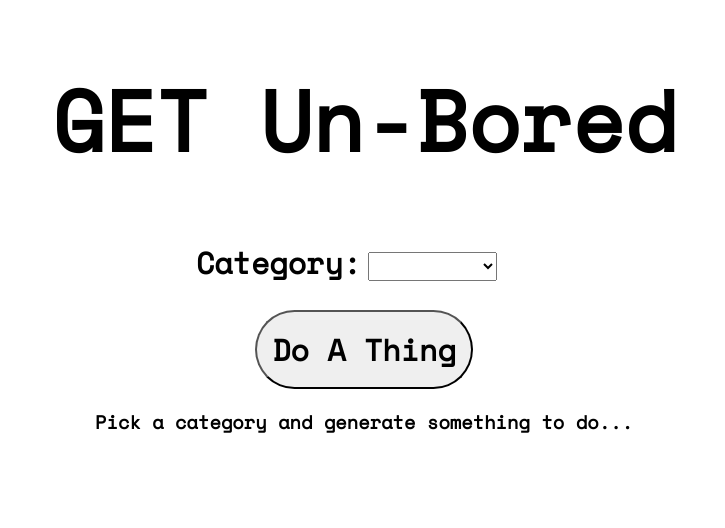
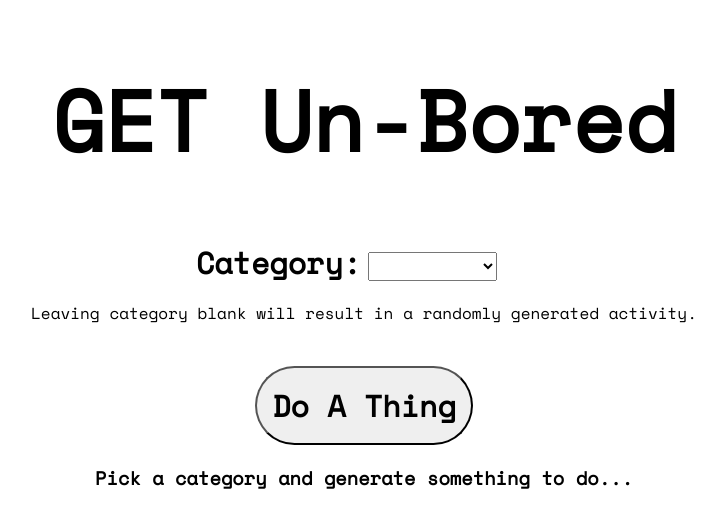
Before and after one commit to Meekb/Un_Bored, a React (Create React App) app: page / in a window 1280 px wide. Shown: the top 528 px of the page, without its empty margins (276-1001 px from the left). Built offline with nearby package versions, Linux system fonts and the light colour scheme.

Commit message:
Verify random info generated when no category selected

```diff
--- a/src/apiCalls.js
+++ b/src/apiCalls.js
@@ -4,6 +4,7 @@ const fetchActivity = async (endpoint) => {
 }
 
 const checkForError = (response) => {
+  console.log(response)
   if (response.ok) {
     return response.json()
   } else {
--- a/src/components/App/App.js
+++ b/src/components/App/App.js
@@ -7,56 +7,42 @@ import './App.css';
 
 export const App = () => {
 
-  const [activeData, setActiveData] = useState(false);
+  const [search, setSearch] = useState(false);
   const [searchCategory, setSearchCategory] = useState('')
   const [suggestedActivity, setSuggestedActivity] = useState('');
   const [errorCode, setErrorCode] = useState('');
-  // const [loading, setLoading] = useState(false);
-  // const history = useHistory();
+  const [loading, setLoading] = useState(false);
 
 
-  const generateActivity = (category) => {
-    let endpath;
-    setSearchCategory(category)
-    console.log(searchCategory)
-    if (searchCategory === '') {
-      endpath = ''
-      console.log(endpath)
-    } else {
-      endpath = `type=:${category}`;
-      console.log(endpath)
+  const generateActivity = (searchCategory) => {
+    let endpath = `type=${searchCategory}`
+    if (searchCategory === undefined) {
+      endpath = ``
     }
-    console.log(fetchActivity(endpath))
     fetchActivity(endpath)
     .then(
       (activityData) => {
         console.log(activityData);
+        setSearch(true)
         setSuggestedActivity(activityData)
-        setActiveData(true)
-        // setLoading(false)
+        setLoading(false)
       }
     )
-    .catch(error => setErrorCode(error.message))
-    // history.push(`/${activity}`);
-    // setLoading(false);
-    // setSuggestedActivity(newAct)
-    // setErrorCode('')
+    .catch(error => setErrorCode(error.message))   // error component for
   }
 
-  useEffect(() => {
-    // setSuggestedActivity()
-  })
+// conditionally render and refactor Route
 
   return (
     <main className="App">
       <header className="App-header">
         <h1>GET Un-Bored</h1>
       </header>
-      <Route exact path='/' render={() => <Form activeData={activeData} generateActivity={generateActivity} setActiveData={setActiveData} setSearchCategory={setSearchCategory} />}/>
+      {!search ? <Route exact path='/' render={() => <Form search={search} generateActivity={generateActivity} setSearch={setSearch} setSearchCategory={setSearchCategory} searchCategory={searchCategory} />}/> : null }
 
-      {activeData && suggestedActivity.length === 0 ? <h3>Loading... </h3> : null }
+      {search && suggestedActivity.length === 0 ? <h3>Loading... </h3> : null }
 
-      {activeData ? <Activity exact path={suggestedActivity.type} activity={suggestedActivity.activity} type={suggestedActivity.type} participants={suggestedActivity.participants} price={suggestedActivity.price} link={suggestedActivity.link} accessibility={suggestedActivity.accessibility} /> : <h3>Pick a category and generate something to do...</h3> }
+      {search ? <Activity exact path={suggestedActivity.type} activity={suggestedActivity.activity} type={suggestedActivity.type} participants={suggestedActivity.participants} price={suggestedActivity.price} link={suggestedActivity.link} accessibility={suggestedActivity.accessibility} /> : <h3>Pick a category and generate something to do...</h3> }
     </main>
   );
 }
--- a/src/components/Form/Form.js
+++ b/src/components/Form/Form.js
@@ -1,27 +1,26 @@
 import React, { useEffect, useState } from 'react';
 import './Form.css'
 
-export const Form = ({ generateActivity, setActiveData, activeData, setSearchCategory }) => {
+export const Form = ({ generateActivity, setSearch, search, setSearchCategory, searchCategory }) => {
 
   const [category, setCategory] = useState('');
 
-  // const [participants, setParticipants] = useState(1);
+  const submitSearch = (e, searchCategory) => {
+    e.preventDefault();
+    generateActivity(searchCategory);
+    setSearch(true)
+  }
 
-const submitSearch = (e, category) => {
-  e.preventDefault();
-  generateActivity(category);
-  setActiveData(true)
-}
-
-useEffect(() => {
-})
+  useEffect(() => {
+    setSearchCategory(category)
+  })
 
   return (
     <main>
       <form>
         <label>Category:</label>
         <select className='activity' onChange={(e) => setCategory(e.target.value)}>
-          <option value='null'></option>
+          <option value='undefined'></option>
           <option value='education'>Education</option>
           <option value='recreational'>Recreation</option>
           <option value='social'>Social</option>
@@ -32,8 +31,9 @@ useEffect(() => {
           <option value='music'>Music</option>
           <option value='busywork'>Busywork</option>
         </select>
+        <p>Leaving category blank will result in a randomly generated activity.</p>
         <div>
-          <button onClick={(e) => submitSearch(e)} disabled={activeData ? true : false} >Do A Thing</button>
+          <button onClick={(e) => submitSearch(e)} disabled={search ? true : false} >Do A Thing</button>
         </div>
       </form>
     </main>
```
Also changed, not shown: src/components/Activity/Activity.js (line endings or trailing spaces).
